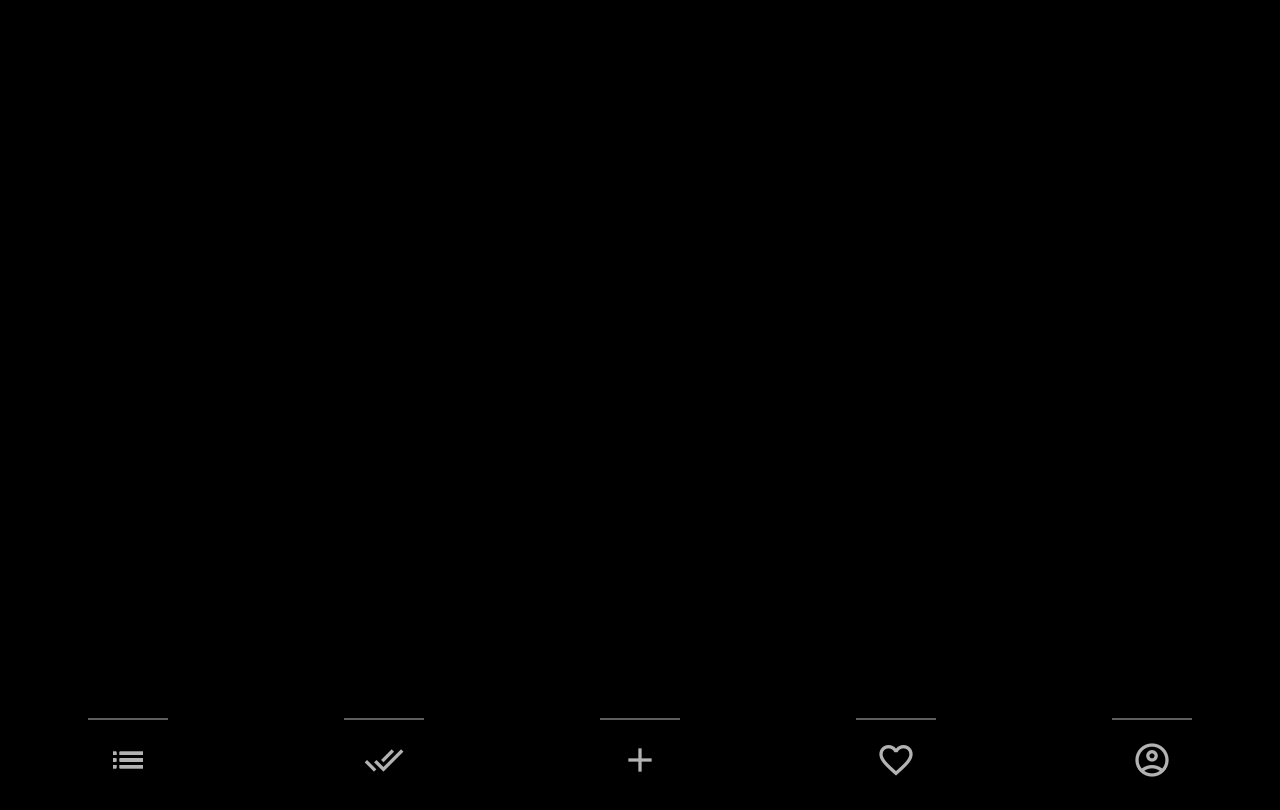
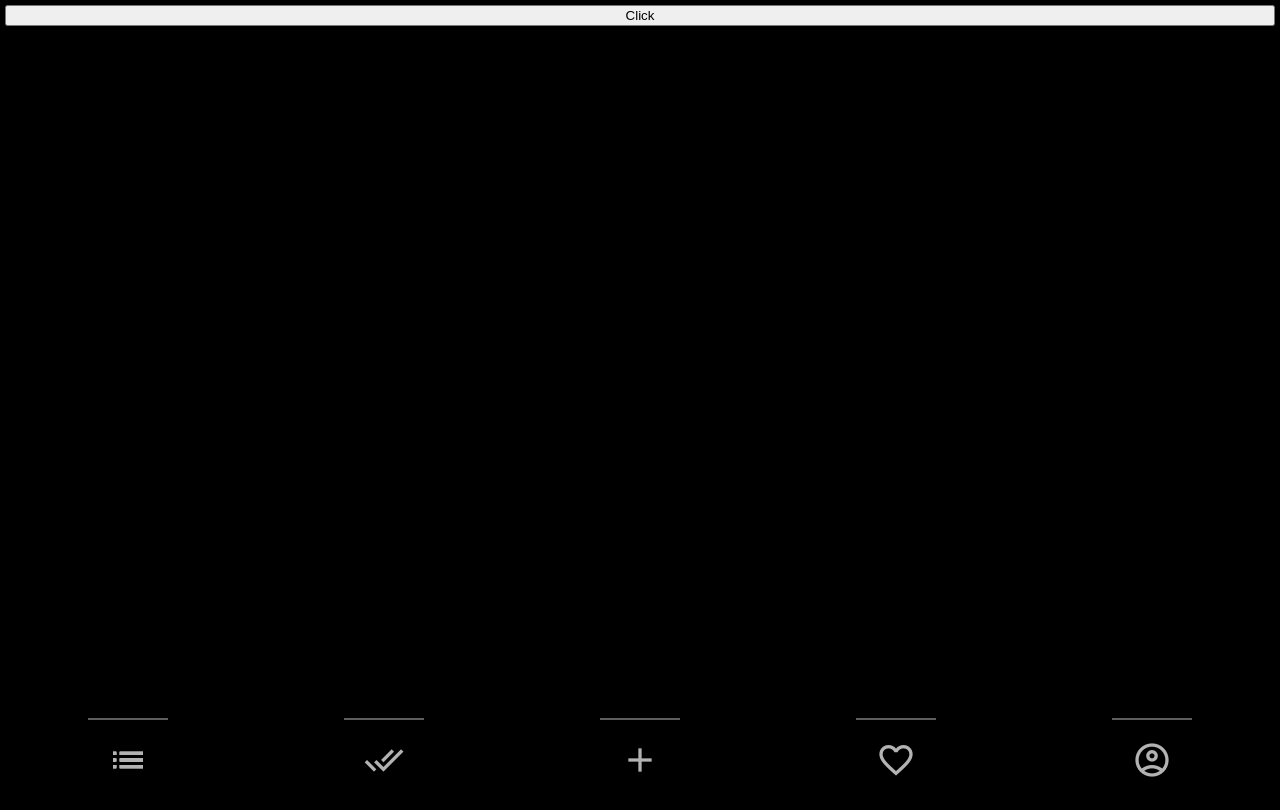
Before and after one commit to eduardonot/vue-thiago-tarefas, a Vue app in the folder exemplo/: page / in a window 1280 px wide. Built offline with nearby package versions, Linux system fonts and the light colour scheme.

Commit message:
init axios

```diff
--- a/exemplo/package.json
+++ b/exemplo/package.json
@@ -9,6 +9,7 @@
     "desktop": "electron ./dist/"
   },
   "dependencies": {
+    "axios": "^0.24.0",
     "core-js": "^3.6.5",
     "vue": "^2.6.11",
     "vue-router": "^3.2.0",
--- a/exemplo/src/main.js
+++ b/exemplo/src/main.js
@@ -1,12 +1,15 @@
+import axios from 'axios'
 import Vue from 'vue'
 import App from './App.vue'
 import router from './router'
 import store from './store'
 
+
 Vue.config.productionTip = false
 
 new Vue({
     router,
+    axios,
     store,
     render: h => h(App)
 }).$mount('#app')
--- /dev/null
+++ b/exemplo/src/plugins/api.js
@@ -0,0 +1,7 @@
+import axios from 'axios';
+const BASE_URL = 'https://ws.apicep.com/cep/'
+const API_SERVICE = axios.create({
+    baseURL: BASE_URL
+})
+
+export { API_SERVICE }
--- a/exemplo/src/views/Home.vue
+++ b/exemplo/src/views/Home.vue
@@ -1,14 +1,21 @@
 <template>
     <div class="home-container">
         <router-view />
+        <button @click="checkCep" >Click</button>
     </div>
 </template>
 
 <script>
+    import { API_SERVICE } from './../plugins/api'
     export default {
         name: 'Home',
         created() {
             this.$store.commit('setFilter')
+        },
+        methods: {
+            checkCep: function() {
+                API_SERVICE.get('13640412.json')
+            }
         },
     }
 </script>
```
Also changed, not shown: 1 other file (tests, documents, lock files or other folders).
